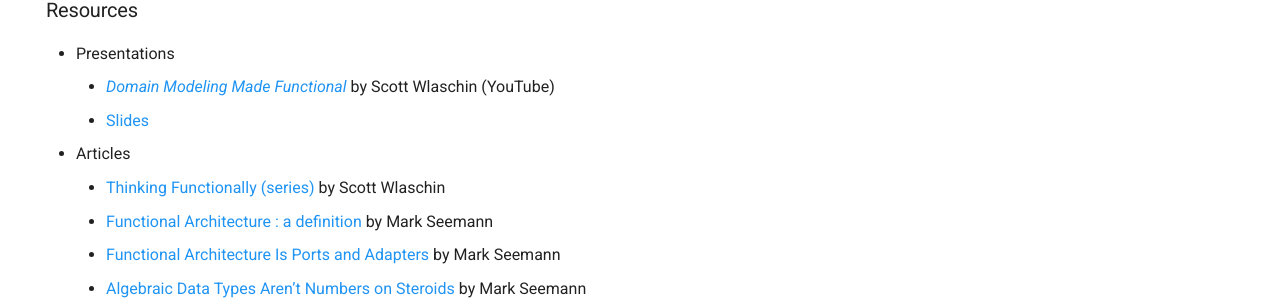
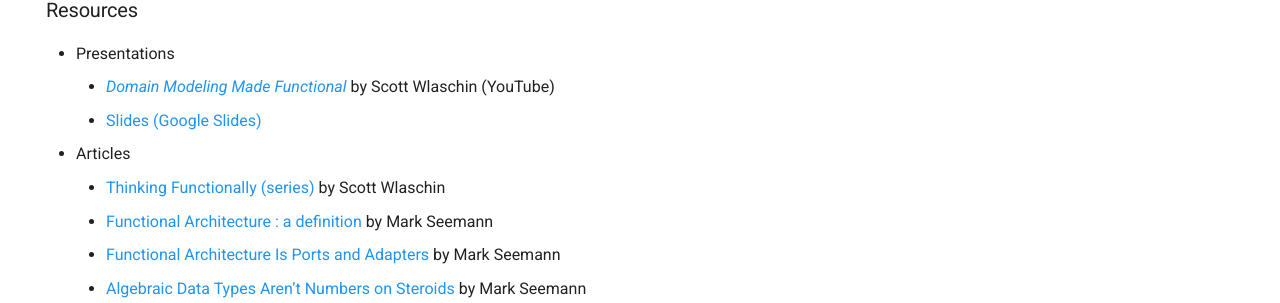
Before and after one commit to cameronpresley/blog, an MkDocs documentation site: the page built from docs/presentations.md, in a window 1280 px wide and 900 px high, scrolled down 5298 px. Shown: the part 149-452 px from the top of the window. Built offline with MkDocs 1.6.1 and Material for MkDocs 9.7.7, drawn with Linux system fonts in a browser that asks for light colours; plug-ins that fetch from the network failed and are left out.

Commit message:
Update presentations.md (#138)

```diff
--- a/docs/presentations.md
+++ b/docs/presentations.md
@@ -159,7 +159,7 @@
 
 - Presentations
     - _[Domain Modeling Made Functional](https://www.youtube.com/watch?v=Up7LcbGZFuo)_ by Scott Wlaschin (YouTube)
-    - [Slides](https://docs.google.com/presentation/d/14FfKsfw4leLCnE_3L4tIeC3SpJGPcrLKH9EW5ZrAVgo/edit?usp=sharing)
+    - [Slides (Google Slides)](https://docs.google.com/presentation/d/1Dyg7SP7JOXiFlbQ9wcZ_YJxPuLTGGEhtuzAYgPE63Rw/edit?usp=sharing)
 - Articles
     - [Thinking Functionally (series)](https://fsharpforfunandprofit.com/series/thinking-functionally.html) by Scott Wlaschin
     - [Functional Architecture : a definition](https://blog.ploeh.dk/2018/11/19/functional-architecture-a-definition/) by Mark Seemann
```
